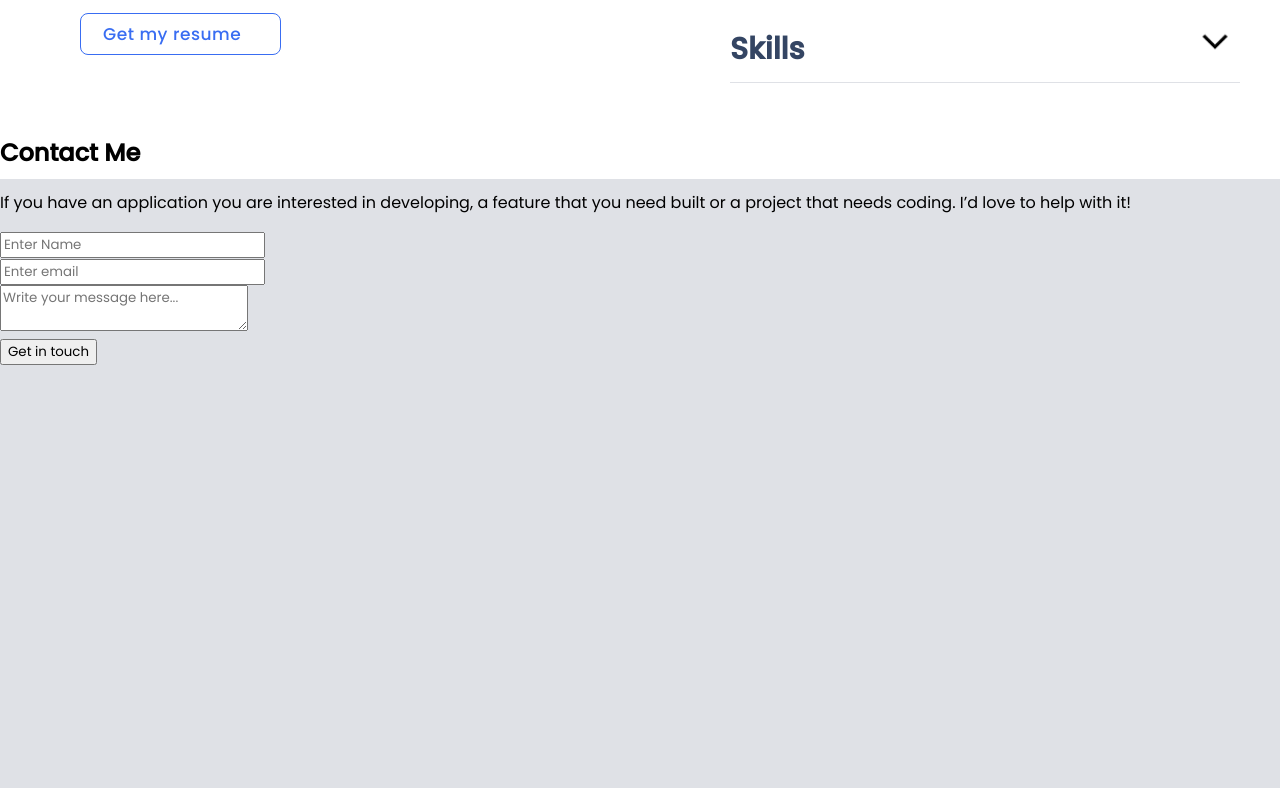
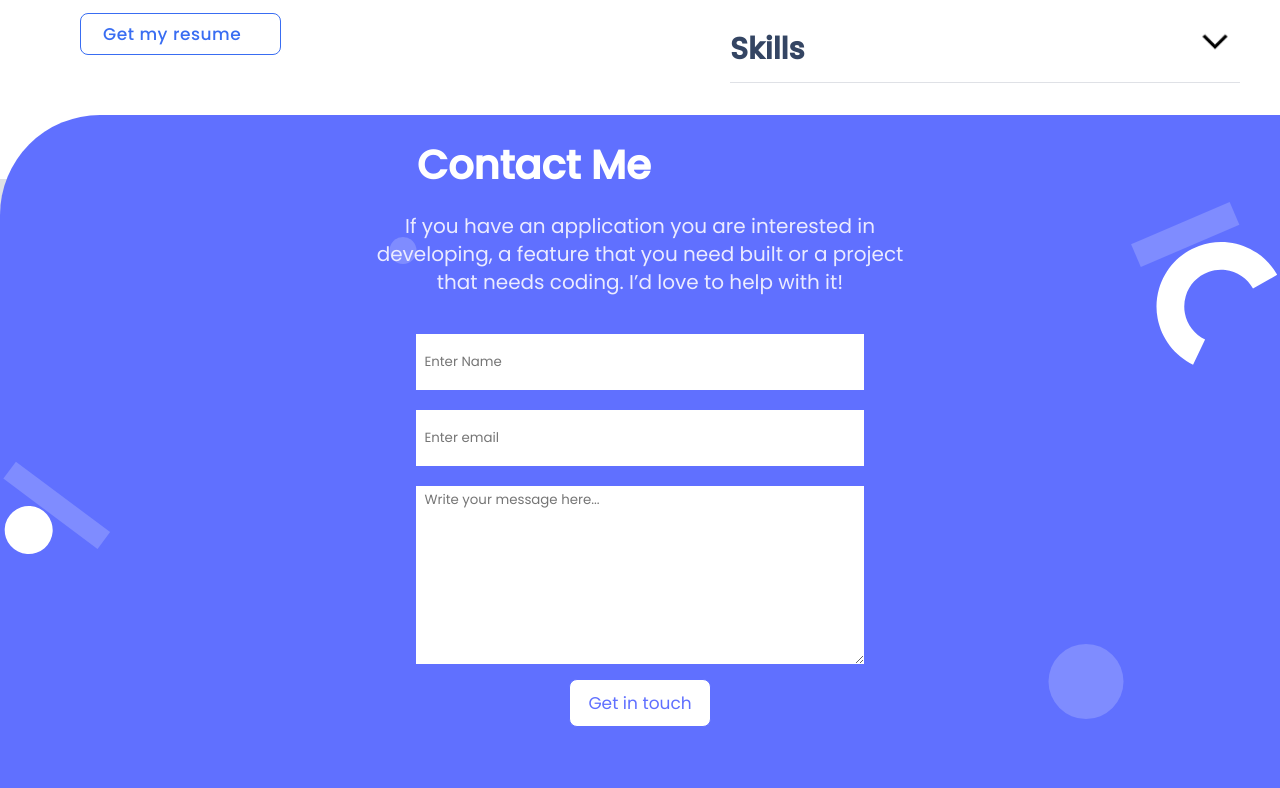
Before and after one commit to tchasinga/Setup-first-mobile, a plain HTML site: page index.html in a window 1280 px wide. Shown: the part 3572-4360 px from the top of the page. Before the commit the page ends 3937 px from the top, so only its background shows below. Drawn offline with nearby package versions, Linux system fonts and the light colour scheme.

Commit message:
Upgrading Version for Computer

```diff
--- a/css/DesktopVersion.css
+++ b/css/DesktopVersion.css
@@ -332,7 +332,7 @@
     margin-bottom: -5%;
   }
 
-  .Contacting {
+  .ContactingForming {
     font-family: "Poppins", sans-serif;
     background-color: #6070ff;
     text-align: center;
@@ -344,7 +344,7 @@
     background-position: center;
   }
 
-  .Contacting h1 {
+  .ContactingForming h1 {
     margin: 10px auto;
     width: 446px;
     height: 33px;
@@ -358,7 +358,7 @@
     margin-bottom: 30px;
   }
 
-  .Contacting p {
+  .ContactingForming p {
     margin: 8px auto;
     width: 569px;
     height: 102px;
@@ -370,12 +370,12 @@
     color: #ebebff;
   }
 
-  .formController {
+  .formControlling {
     margin: 8px auto;
     margin-top: 20px;
   }
 
-  .formController input {
+  .formControlling input {
     width: 35%;
     height: 48px;
     border: none;
@@ -383,7 +383,7 @@
     padding: 4px 8px;
   }
 
-  .formController textarea {
+  .formControlling textarea {
     width: 35%;
     height: 170px;
     border: none;
@@ -391,7 +391,7 @@
     padding: 4px 8px;
   }
 
-  .Contacting .btn {
+  .ContactingForming .btn {
     display: block;
     justify-content: center;
     height: 48px;
@@ -403,18 +403,18 @@
     margin: 8px auto;
   }
 
-  .Contacting .btn:hover {
+  .ContactingForming .btn:hover {
     background: #6070ff;
     cursor: pointer;
     color: #fff;
   }
 
-  .Contacting .btn:enabled {
+  .ContactingForming .btn:enabled {
     background: #fff;
     color: #6070ff;
   }
 
-  .Contacting .btn:disabled {
+  .ContactingForming .btn:disabled {
     background: #fff;
     color: #5e6c84;
   }
--- a/style.css
+++ b/style.css
@@ -390,12 +390,14 @@
     border: none;
     outline: none;
     padding: 4px 8px;
+
   }
 
   .formControlling textarea {
     width: 95%;
     height: 170px;
     border-radius: 8px;
+    color: brown;
     border: none;
     outline: none;
     padding: 4px 8px;
```
